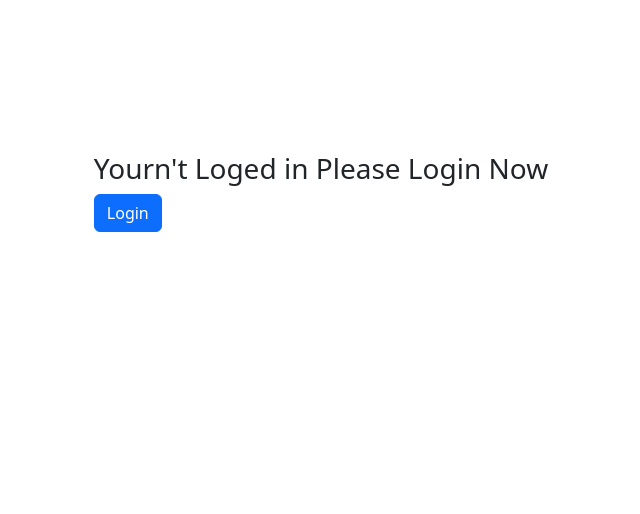
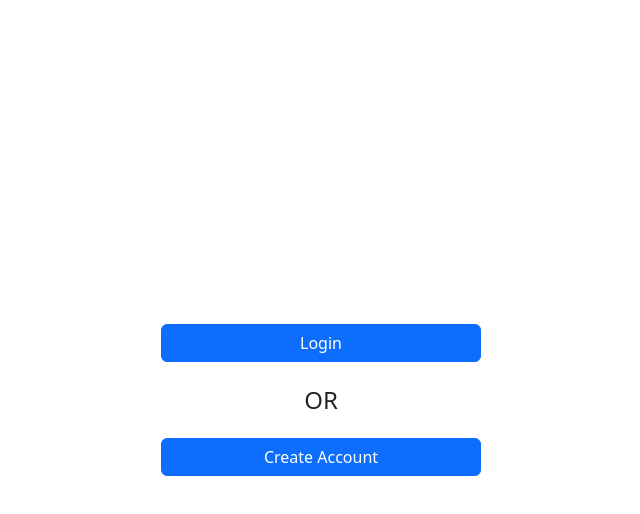
Before and after one commit to harshabayyaram/Movie-Booking-FULLSTACK, a React (Create React App) app in the folder frontend/: page / in a window 1280 px wide. Shown: the top 514 px of the page, without its empty margins (319-959 px from the left). Built offline with nearby package versions, Linux system fonts and the light colour scheme.

Commit message:
admin and user role setting remaninig

```diff
--- a/frontend/src/components/Admin.js
+++ b/frontend/src/components/Admin.js
@@ -1,8 +1,15 @@
 import React from 'react'
+import MenuBar from './MenuBar';
+
 
 function Admin() {
+
   return (
-    <div>Welcome to Admin Page </div>
+    <div>
+      <MenuBar />
+      <h1>Welcome to Admin Page</h1>
+
+    </div>
   )
 }
 
--- a/frontend/src/components/Home.js
+++ b/frontend/src/components/Home.js
@@ -2,18 +2,21 @@ import Axios from "axios";
 import axios from "axios";
 import React, { useEffect, useState } from 'react'
 import { useNavigate, Link } from 'react-router-dom';
+import Admin from "./Admin";
+import User from "./User";
 
 function Home() {
-  const [role, setRole] = useState("");
+  const [role, setRole] = useState(null);
   const [auth, setAuth] = useState(false);
-  const [message, setMessage] = useState("");
+  // const [message, setMessage] = useState("");
+  console.log(role);
 
   const navigate = useNavigate();
 
   useEffect(() => {
     axios.get("http://localhost:8080/")
       .then(res => {
-        console.log(res);
+        // console.log(res);
         if (res.data.valid) {
           setRole(res.data.role);
           setAuth(true);
@@ -21,39 +24,33 @@ function Home() {
         else {
           setAuth(false);
           // navigate("/login");
-          setMessage(res.data.err)
+          // setMessage(res.data.err)
         }
       })
       .catch(err => console.log(err));
   }, []);
 
 
-  const handleDelete = () => {
-    Axios.get("http://localhost:8080/logout")
-      .then(res => {
-        window.location.reload();
-      })
-      .catch(err => console.log(err));
-  }
+
 
   Axios.defaults.withCredentials = true;
 
   return (
-    <div className="p-5 d-flex justify-content-center m-5">
-      {
-        auth ?
-          <div className="p-5">
-            <h3>You are Authorized</h3>
-            <button className='btn btn-danger' onClick={handleDelete}>Logout</button>
+    <div>
+      {auth ?
+        (
+          role === "admin" ? <Admin /> : <User />
+        )
+        :
+        (
+          <div className=" d-flex flex-column justify-content-center align-items-center vh-100">
+            <Link to="/login" className='btn btn-primary col-sm-6 col-md-3'>Login</Link>
+            <h4 className="m-4">OR</h4>
+            <Link to="/signup" className='btn btn-primary col-sm-6 col-md-3 '>Create Account</Link>
           </div>
-          :
-          <div className="p-5">
-            <h3>{message}</h3>
-            <h3>Yourn't Loged in Please Login Now</h3>
-            <Link to="/login" className='btn btn-primary'>Login</Link>
-          </div>
-      }
+        )}
     </div>
+
   )
 }
 
--- /dev/null
+++ b/frontend/src/components/MenuBar.js
@@ -0,0 +1,28 @@
+import Axios from 'axios';
+import React from 'react'
+
+import { Navbar, Container, Nav } from 'react-bootstrap';
+
+function MenuBar() {
+  const handleDelete = () => {
+    Axios.get("http://localhost:8080/logout")
+      .then(res => {
+        window.location.reload();
+      })
+      .catch(err => console.log(err));
+  }
+  return (
+    <>
+      <Navbar bg="primary d-flex justify-content-between" data-bs-theme="dark">
+        <Container>
+          <Navbar.Brand href="#home">Cinema Booking</Navbar.Brand>
+          <Nav className="ms-auto">
+            <Nav.Link ><button className='btn btn-danger' onClick={handleDelete}>Logout</button></Nav.Link>
+          </Nav>
+        </Container>
+      </Navbar>
+    </>
+  )
+}
+
+export default MenuBar
--- a/frontend/src/components/User.js
+++ b/frontend/src/components/User.js
@@ -1,8 +1,13 @@
 import React from 'react'
+import MenuBar from './MenuBar';
+
 
 function User() {
   return (
-    <div>Welcome to User Page</div>
+    <div>
+      <MenuBar />
+      <h1>Welcome to User Page</h1>
+    </div>
   )
 }
 
```
Also changed, not shown: 1 other file (tests, documents, lock files or other folders).
